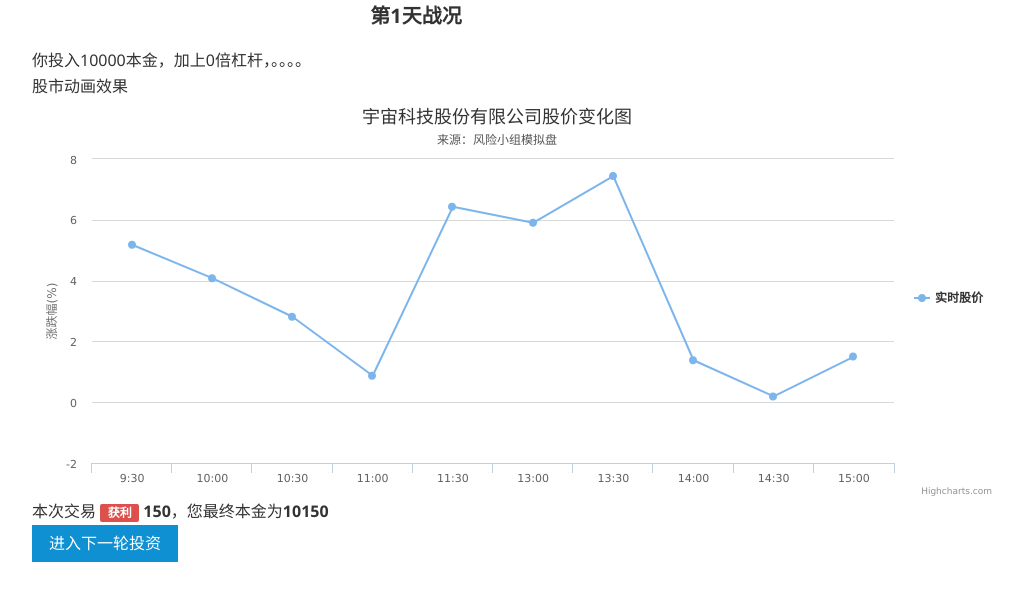
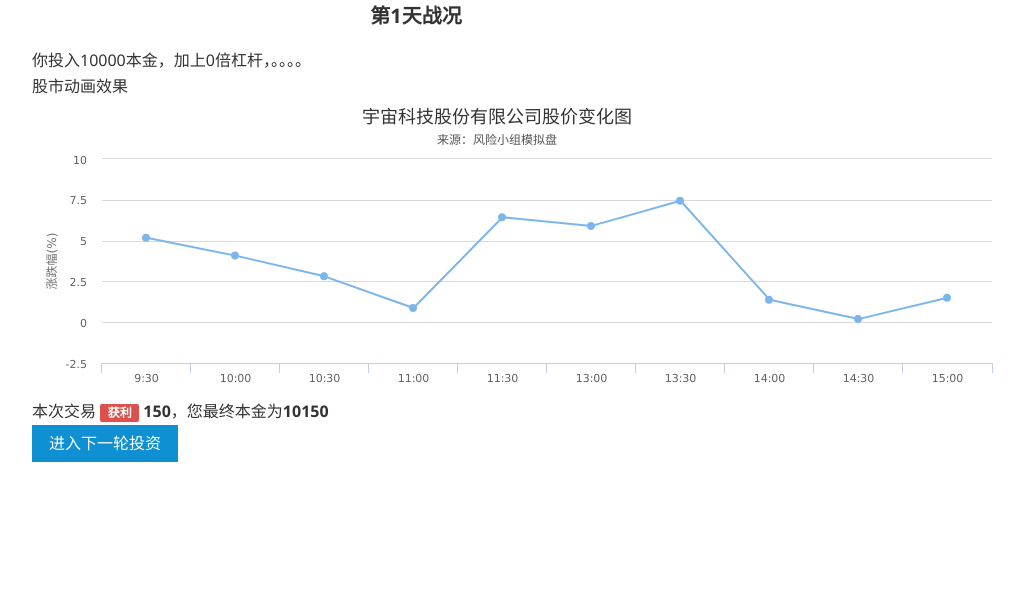
Before and after one commit to goldshare/RiskDemo, a website: page play.html in a window 1280 px wide. Both pictures are taken after a click on the button "确认本轮投资". Shown: the whole page, without its empty margins (123-1147 px from the left). Drawn offline with Linux system fonts and the light colour scheme.

Commit message:
调整图形显示

```diff
--- a/play.html
+++ b/play.html
@@ -95,7 +95,7 @@
 			<div class="invest-info">你投入{{investMoney}}本金，加上{{level}}倍杠杆，。。。。</div>
 			<div class="invest-animation">股市动画效果</div>
 			<!-- am-badge am-badge-success am-radius -->
-			<div id="container" style="min-width: 500px; height: 400px; margin: 0 auto"></div>
+			<div id="container" style="min-width: 300px; height: 300px; margin: 0 auto"></div>
 			<div class="invest-result">本次交易
 			{{#compare profit 0}}
 				<span class="am-badge am-badge-danger am-radius">获利</span>
--- a/scripts/play.js
+++ b/scripts/play.js
@@ -133,12 +133,16 @@
 		            layout: 'vertical',
 		            align: 'right',
 		            verticalAlign: 'middle',
+		            enabled: false,
 		            borderWidth: 0
 		        },
 		        series: [{
-		            name: '实时股价',
+		            //name: '实时股价',
 		            data: getStockPoint(dailyInfo.odds)
-		        }]
+		        }],
+		        credits: {
+     				enabled: false
+				},
 		    });
 		};
 
```
